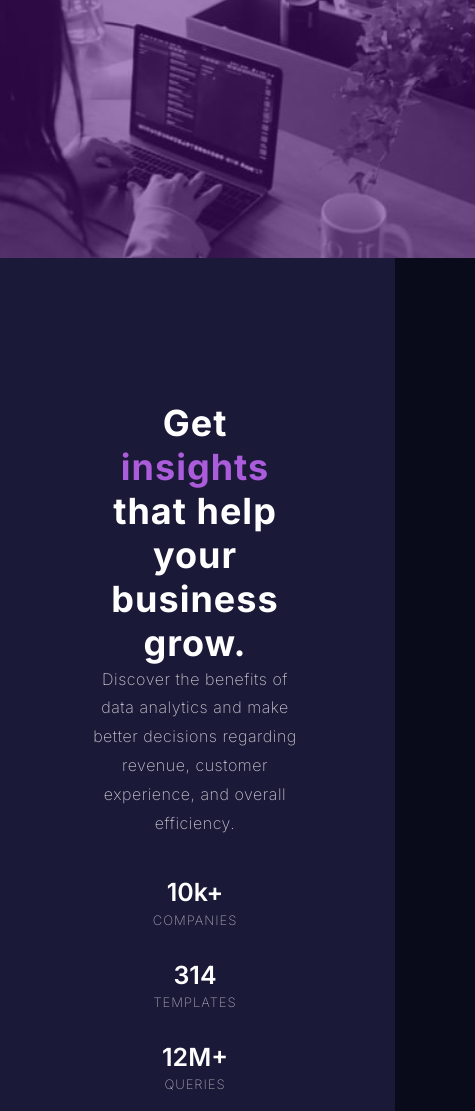
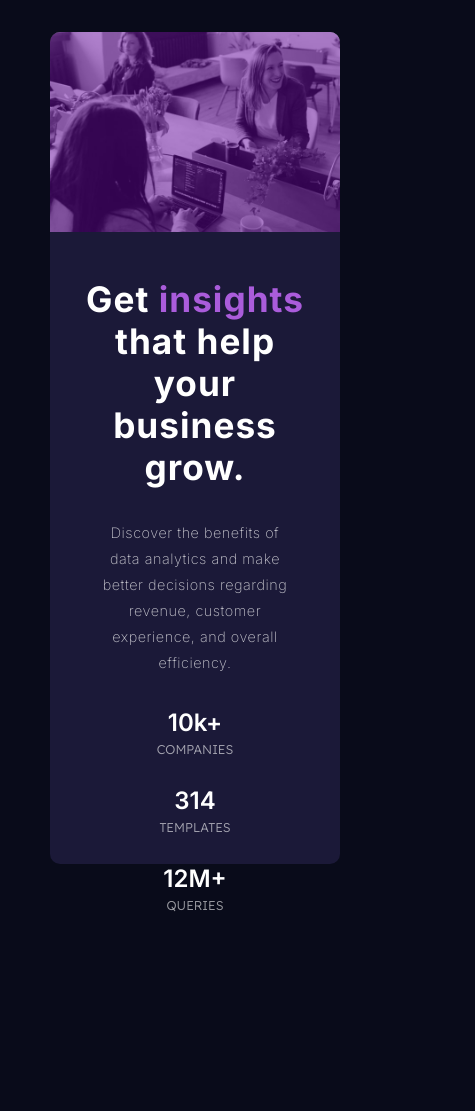
Before and after one commit to sapphirepusa/stats-preview, a plain HTML site: page index.html in a window 390 px wide. Shown: the top 1111 px of the page, 475 px wide, since content can reach past the window. After the commit the page ends 913 px from the top, so only its background shows below. Drawn offline with Linux system fonts and the light colour scheme.

Commit message:
completed project

```diff
--- a/index.html
+++ b/index.html
@@ -15,7 +15,7 @@
       <div class="image-card">
         <div class="image-mask"></div>
       </div>
-    </div>
+
 
     <!-- content of the card  -->
     <section class="sec-card-container">
@@ -28,26 +28,27 @@
           Discover the benefits of data analytics and make better decisions regarding revenue, customer
           experience, and overall efficiency.
         </p>
-      </div>
+
 
       <!-- stat details -->
       <div class="stat-details">
-        <div class="stats">
+        <div>
           <p class="stats-header">10k+</p>
           <p class="stats-sub-heading">COMPANIES</p>
         </div>
 
-        <div class="stats">
+        <div>
           <p class="stats-header">314</p>
           <p class="stats-sub-heading">TEMPLATES</p>
         </div>
 
-        <div class="stats">
+        <div>
           <p class="stats-header">12M+</p>
           <p class="stats-sub-heading">QUERIES</p>
         </div>
       </div>
-
+    </div>
+    </div>
     </section>
 
   </main>
--- a/style.css
+++ b/style.css
@@ -2,21 +2,23 @@
 @import url('https://fonts.googleapis.com/css2?family=Inter:ital,opsz,wght@0,14..32,100..900;1,14..32,100..900&display=swap');
 @import url('https://fonts.googleapis.com/css2?family=Lexend+Deca:wght@100..900&display=swap');
 
-/* what's hjppening with this syntax?? */
+/* CSS reset */
 *{
     margin: 0;
     padding: 0;
     box-sizing: border-box;
 }
 
-/* applied to both instead of using height: 100dvh, why? not sure*/
+/* applied to both instead of using height: 100dvh,
+not sure*/
+
 html, body{
     width: 100%;
     height: 100%;
 }
 
 body{
-    min-height: 600px;
+    min-height: 40rem;
     background-color: hsl(233, 47%, 7%);
     display: flex;
     justify-content: center;
@@ -30,7 +32,7 @@ body{
     align-items: center;
     height: fit-content;
     width: 100%;
-    max-width: 120rem;
+    max-width: 90rem;
     transition: all .4s ease-in-out;
 }
 
@@ -38,12 +40,12 @@ body{
 takes up half the size of the browser
 use percentage so when adjusting screen size it also adjust the image*/
 .card-container {
-    width: 35rem;
-    max-width: 92.5rem;
-    height: 37.167rem;
+    width: 95%;
+    max-width: 69.375rem;
+    height: 27.5rem;
     display: flex;
+    flex-direction: row-reverse;
     border-radius: 0.833rem;
-    background-color: antiquewhite;
 }
 
 .image-card {
@@ -51,16 +53,16 @@ use percentage so when adjusting screen size it also adjust the image*/
     background-repeat: no-repeat;
     background-position: center right;
     background-size: cover;
-    width: 100%;
+    width: 49%;
     height: 100%;
-    /* border-radius: 0.625rem 0 0.625rem 0; */
+    border-radius: 0 0.625rem 0.625rem 0;
 }
 
 .image-mask {
-    background-color: hsl(277, 79%, 28%);
+    background-color: hsla(277, 93%, 33%, 0.801);
     width: 100%;
     height: 100%;
-    /* border-radius: 0 0.625rem 0.625rem 0; */
+    border-radius: 0 0.625rem 0.625rem 0;
     opacity: 0.6;
 }
 
@@ -69,23 +71,20 @@ use percentage so when adjusting screen size it also adjust the image*/
 /* used "order: -1" instead of flex-direction: row-reverse, why
 pretty much does the same thing but not sure how it would effect in the long run*/
 .sec-card-container {
-    font-family: "Inter";
+    font-family: "Inter" ,system-ui;
     background-color: hsl(244, 38%, 16%);
-    width: 52%;
-    min-width: 39.583rem;
+    width: 50%;
+    min-width: 29.688rem;
     height: 100%;
     border-radius: 0.625rem 0 0 0.625rem;
-    padding: 4.5rem;
-    order: -1;
+    padding: 2.5rem;
     display: flex;
     flex-direction: column;
-    justify-content: space-around;
-
 }
 
-/* .content-statement {
-    margin: 1.40rem 1.40rem 1rem 1.40rem ;
-} */
+.content-statement {
+    margin: 1.9rem;
+}
 
 section span {
     color: hsl(277, 64%, 61%);
@@ -94,102 +93,110 @@ section span {
 section h1 {
     color: hsl(0, 0%, 100%);
     letter-spacing: 0.063rem;
-    font-size: 2.25rem;
+    font-size: 2.2rem;
 }
 
 .paragraph-statement {
     color: hsla(0, 0%, 100%, 0.75);
     font-weight: 200;
-    font-size: 0.938rem;
+    font-size: 0.878rem;
     text-wrap: wrap;
     line-height: 1.8;
     text-align: start;
     letter-spacing: 0.033rem;
+    margin: 1.5rem 3rem 4rem 0;
 }
 
-/* stats section */
-
-.stats {
-    margin: 1rem;
+.stat-details {
+    display: flex;
+    gap: 3.9rem;
 }
 
 .stats-header {
     color: hsl(0, 0%, 100%);
     font-weight: 600;
-    font-size: 1.56rem;
+    font-size: 1.5rem;
     margin: 0;
+    padding: 0;
 }
 
 .stats-sub-heading {
     color: hsla(0, 0%, 100%, 0.6);
-    font-size: 0.817rem;
-    font-weight: 200;
+    font-size: 0.8rem;
+    font-weight: 300;
     margin-top: 0.27rem;
-    letter-spacing: 0.06rem;
+    font-family: "Lexend Deca", system-ui;
+
 }
 
-.stat-details {
-    display: flex;
-    flex-direction: row;
-    /* justify-content: space-around; */
-    align-items:center;
-    margin: 0 3.5rem 0  3.5rem;
-    gap: 1.5rem;
+@media only screen and (max-width: 1050px) {
+    .paragraph-statement {
+        margin: 1.5rem 3rem 2rem 0;
+    }
 }
-
 
 @media only screen and (max-width: 850px) {
 
-    .main-container {
-        display: flex;
-        flex-direction: column;
-        align-items: center;
-        justify-content: center;
-        margin: 10rem 5rem 10rem 5rem;
+    body {
+        height: 100%;
+        min-height: 56rem;
     }
 
-    .image-card {
-        background-image: url("./images/image-header-mobile.jpg");
-        background-repeat: no-repeat;
-        background-position: bottom center;
-        border-top-left-radius: 0.625rem;
-        border-bottom-right-radius: 0;
+    .main-container{
+        height: 100%;
+        width: 30rem;
+        justify-content: center;
+        padding: 2rem;
     }
 
-    .image-mask {
-       opacity: 0.5;
-       height: 100%;
-       width: 100%;
-       border-top-left-radius: 0.625rem;
-       border-bottom-right-radius: 0;
+    .card-container {
+        min-height: 100%;
+        width: 89%;
+        flex-direction: column;
+    }
+
+    .image-card{
+        background-image: url("images/image-header-mobile.jpg");
+        background-repeat: no-repeat;
+        background-position: left center;
+        background-size: cover;
+        min-width: 100%;
+        height: 20rem;
+        border-radius: 0.625rem 0.625rem 0 0;
+    }
+
+    .image-mask{
+        border-radius: 0.625rem 0.625rem 0 0;
     }
 
     .sec-card-container {
-        border-bottom-right-radius: 0.625rem;
-        border-top-left-radius: 0;
+        border-radius: 0 0 0.625rem 0.625rem;
+        min-width: 100%;
+        min-height: 39.5rem;
+        padding: 0;
         text-align: center;
-        height: auto;
-        min-height: 36.5rem;
-        width: auto;
-        min-width: 25rem;
-        order: 1;
+    }
+
+    section h1 {
+        margin: 1rem 0 2rem 0;
     }
 
     .paragraph-statement {
-        text-align: center;
-        /* margin: 0 2.5rem 0 2.5rem; */
-        font-size: 1rem;
-    }
-
-    .content-statement {
-        margin: 4.40rem 1.40rem 1.5rem 1.40rem ;
+        text-align:center;
+        margin: 0 1rem 0 1rem;
+        font-size: 0.9rem;
     }
 
     .stat-details {
         flex-direction: column;
-        align-items: center;
-        justify-content: center;
-        margin: 0;
-        gap: 0;
+        gap: 1.8rem;
+        margin-top: 2rem;
     }
+
+    .stats-header {
+        font-size: 1.5rem;
+    }
+
+
+
 }
```
